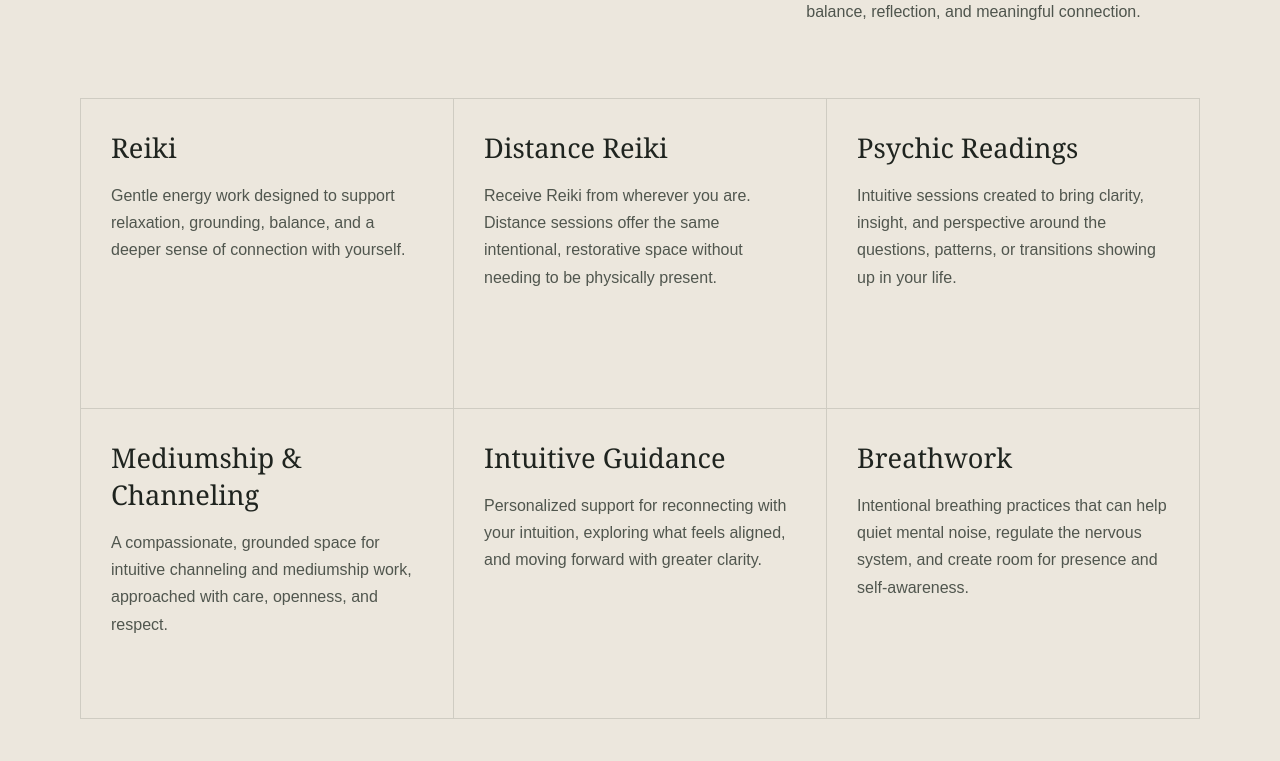
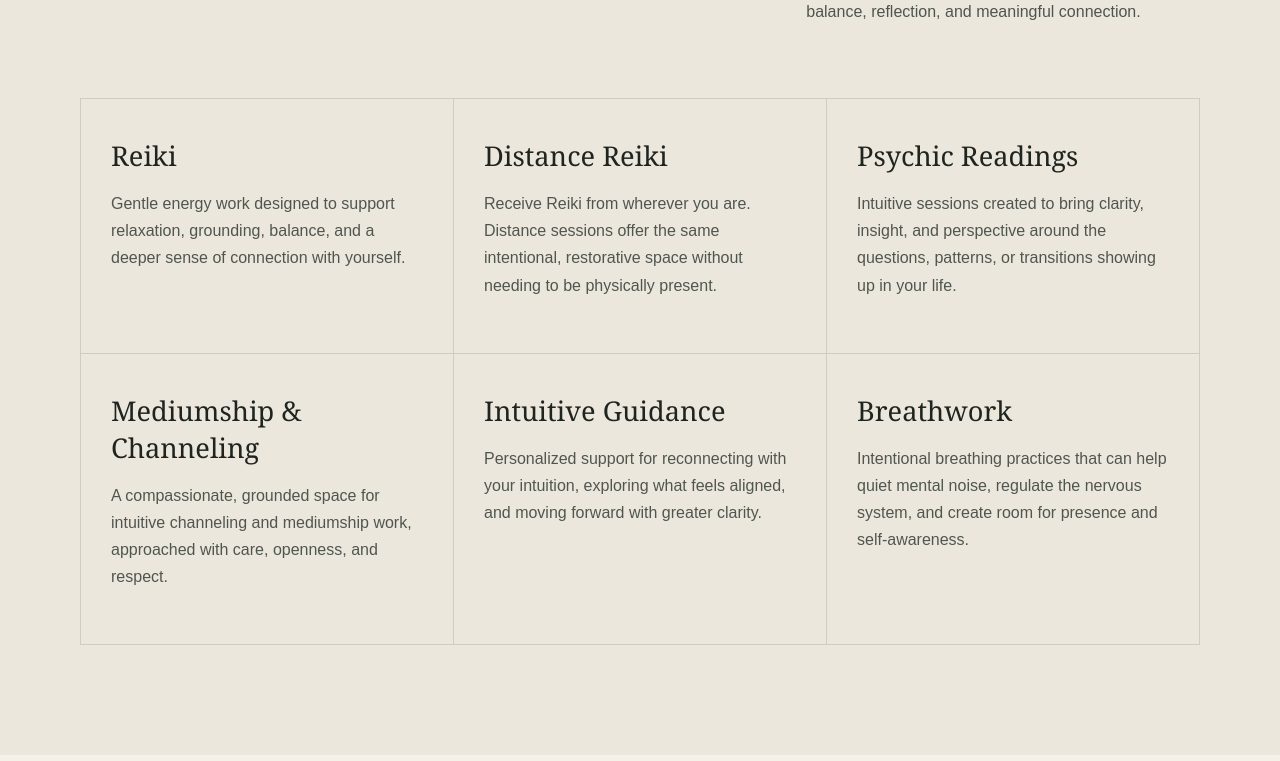
Before and after one commit to tommygreer1/quiet-alchemy-reiki-wellness, a Next.js app: page / in a window 1280 px wide. Shown: the part 1659-2420 px from the top of the page. Built offline with nearby package versions, Linux system fonts and the light colour scheme.

Commit message:
Tighten service card spacing after removing numbers

```diff
--- a/app/globals.css
+++ b/app/globals.css
@@ -57,8 +57,7 @@ h3 { font-size: 1.7rem; margin-bottom: 12px; }
 .sectionHeading { display: grid; grid-template-columns: 1.25fr .75fr; gap: 70px; align-items: end; margin-bottom: 55px; }
 .sectionHeading p { line-height: 1.8; color: #4f554d; }
 .serviceGrid { display: grid; grid-template-columns: repeat(3, 1fr); border-top: 1px solid var(--line); border-left: 1px solid var(--line); }
-.serviceCard { min-height: 310px; padding: 30px; border-right: 1px solid var(--line); border-bottom: 1px solid var(--line); }
-.serviceCard span { display: block; font-size: .72rem; letter-spacing: .14em; color: #586152; margin-bottom: 52px; }
+.serviceCard { min-height: 250px; padding: 38px 30px; border-right: 1px solid var(--line); border-bottom: 1px solid var(--line); }
 .serviceCard p { color: #50564e; line-height: 1.7; }
 .quoteSection { background: var(--paper); }
 .quoteCard { text-align: center; max-width: 860px; }
@@ -79,7 +78,6 @@ h3 { font-size: 1.7rem; margin-bottom: 12px; }
   .aboutGrid, .sectionHeading, .contactCard { grid-template-columns: 1fr; gap: 30px; }
   .serviceGrid { grid-template-columns: 1fr; }
   .serviceCard { min-height: 0; }
-  .serviceCard span { margin-bottom: 30px; }
   .footer { align-items: flex-start; flex-direction: column; justify-content: center; }
 }
 
```
